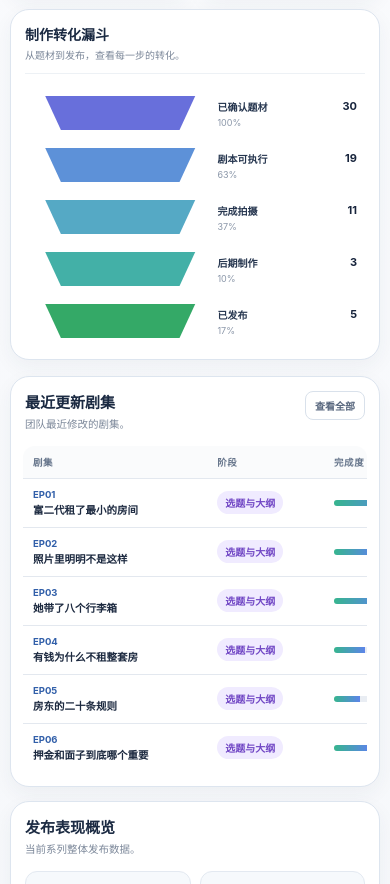
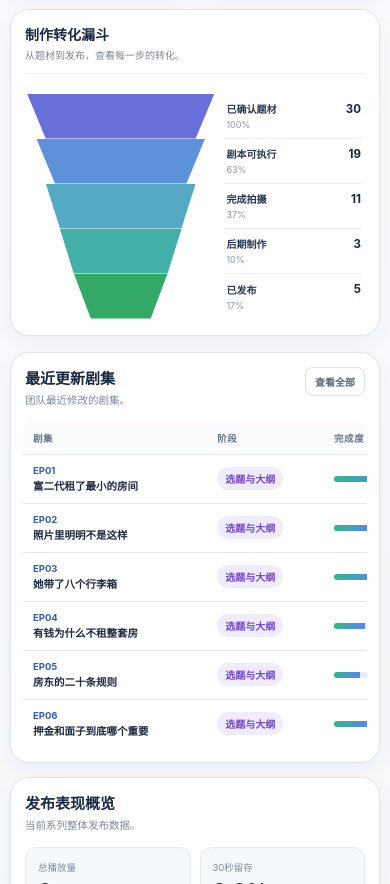
Before and after one commit to AngelineYMQ/under-one-roof, a plain HTML site: page index.html in a window 390 px wide. Shown: the part 901-1785 px from the top of the page. Drawn offline with Linux system fonts and the light colour scheme; no server answers.

Commit message:
Redesign production funnel
Replace the separated funnel blocks with one continuous, strongly tapered production funnel while keeping stage labels, episode counts and conversion percentages aligned outside the graphic.

```diff
--- a/styles.css
+++ b/styles.css
@@ -1334,3 +1334,86 @@ body{background:linear-gradient(180deg,#fbfcfe 0%,#f5f7fa 100%)}
   .dash-funnel-meta span{font-size:10px}
   .dash-funnel-meta b{font-size:11px}
 }
+
+/* v55 — continuous production funnel with stronger top-to-bottom taper */
+.dash-funnel{
+  display:flex!important;
+  flex-direction:column!important;
+  justify-content:center!important;
+  gap:0!important;
+  min-height:300px!important;
+  padding:12px 6px 4px!important;
+}
+.dash-funnel-row{
+  display:grid!important;
+  grid-template-columns:minmax(190px,1.28fr) minmax(120px,.72fr)!important;
+  align-items:center!important;
+  gap:18px!important;
+  min-height:0!important;
+  margin:0!important;
+}
+.dash-funnel-shape{
+  height:56px!important;
+  margin:0 auto!important;
+  border-radius:0!important;
+}
+.dash-funnel-shape.f0{
+  width:100%!important;
+  clip-path:polygon(0 0,100% 0,90% 100%,10% 100%)!important;
+}
+.dash-funnel-shape.f1{
+  width:90%!important;
+  clip-path:polygon(0 0,100% 0,89% 100%,11% 100%)!important;
+}
+.dash-funnel-shape.f2{
+  width:80%!important;
+  clip-path:polygon(0 0,100% 0,90.5% 100%,9.5% 100%)!important;
+}
+.dash-funnel-shape.f3{
+  width:65%!important;
+  clip-path:polygon(0 0,100% 0,88.5% 100%,11.5% 100%)!important;
+}
+.dash-funnel-shape.f4{
+  width:50%!important;
+  clip-path:polygon(0 0,100% 0,82% 100%,18% 100%)!important;
+}
+.dash-funnel-meta{
+  min-height:56px!important;
+  align-content:center!important;
+  padding:0 2px!important;
+  border-bottom:1px solid #edf1f5;
+}
+.dash-funnel-row:last-child .dash-funnel-meta{border-bottom:0}
+.dash-funnel-meta span{font-size:11px!important}
+.dash-funnel-meta b{font-size:13px!important}
+.dash-funnel-meta em{font-size:9.5px!important}
+
+@media(max-width:1250px){
+  .dash-funnel{
+    display:flex!important;
+    flex-direction:column!important;
+    min-height:300px!important;
+    padding:12px 18px 4px!important;
+  }
+  .dash-funnel-row{
+    grid-template-columns:minmax(230px,1.35fr) minmax(150px,.65fr)!important;
+    gap:22px!important;
+  }
+  .dash-funnel-shape.f0{width:100%!important}
+  .dash-funnel-shape.f1{width:90%!important}
+  .dash-funnel-shape.f2{width:80%!important}
+  .dash-funnel-shape.f3{width:65%!important}
+  .dash-funnel-shape.f4{width:50%!important}
+}
+@media(max-width:700px){
+  .dash-funnel{min-height:0!important;padding:10px 2px 2px!important}
+  .dash-funnel-row{
+    grid-template-columns:minmax(120px,1.15fr) minmax(105px,.85fr)!important;
+    gap:10px!important;
+  }
+  .dash-funnel-shape{height:45px!important}
+  .dash-funnel-meta{min-height:45px!important}
+  .dash-funnel-meta span{font-size:10px!important}
+  .dash-funnel-meta b{font-size:11.5px!important}
+  .dash-funnel-meta em{font-size:9px!important}
+}
```
